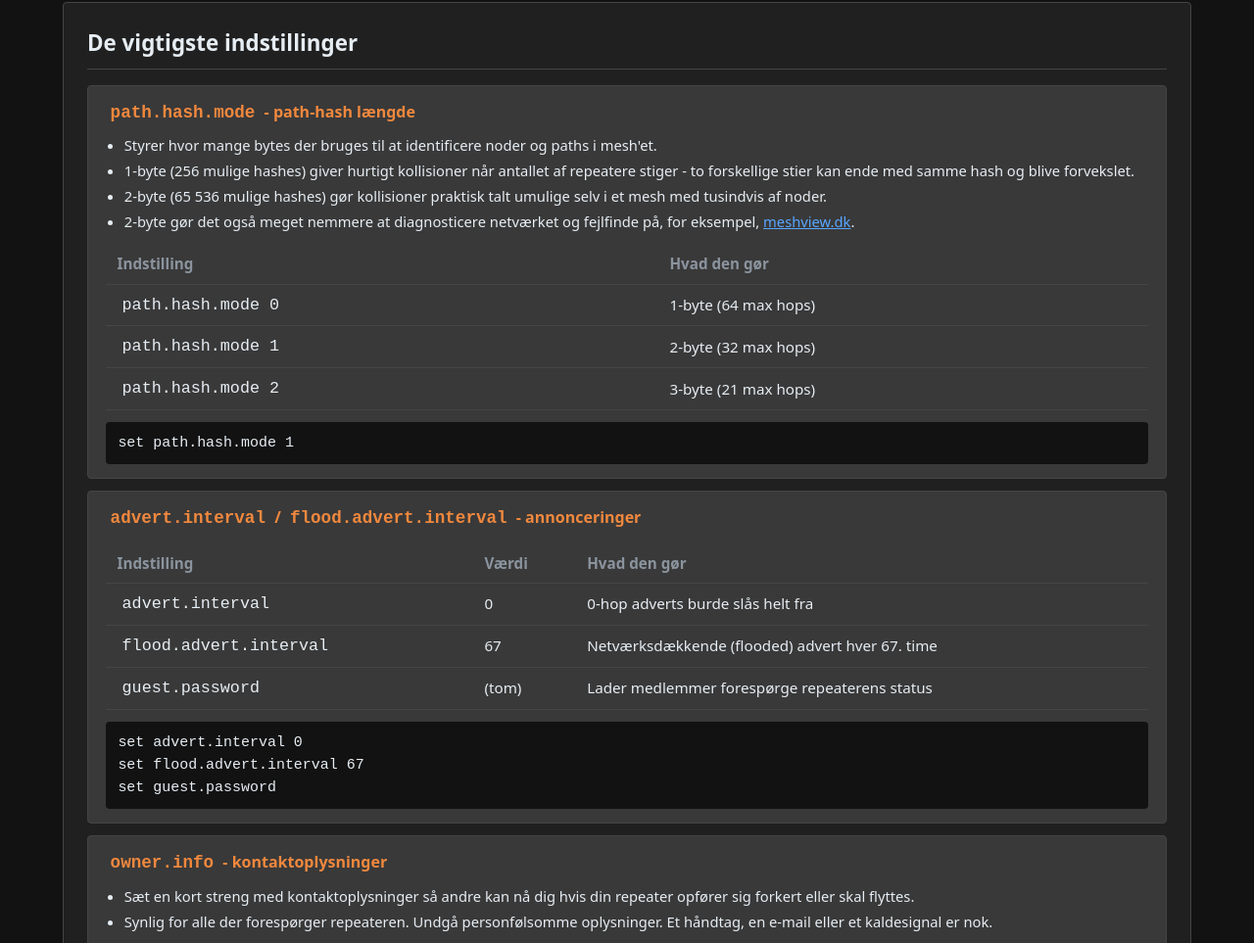
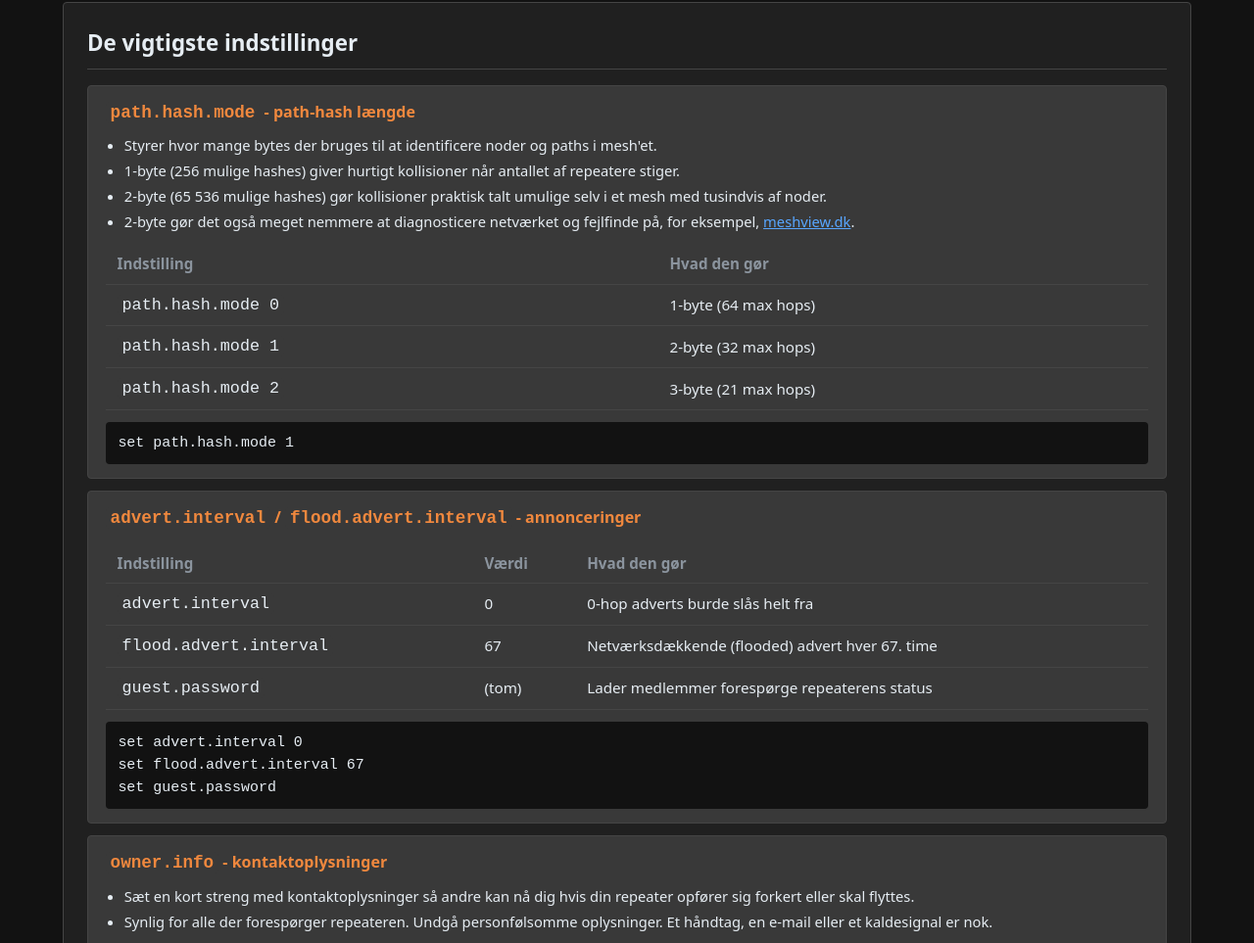
Before and after one commit to twinoak/meshguide.dk, a plain HTML site: page index.html in a window 1280 px wide. Shown: the part 1330-2293 px from the top of the page at 98% size. Drawn offline with nearby package versions, Linux system fonts and the light colour scheme.

Commit message:
1byte hash path explanation trim

```diff
--- a/index.html
+++ b/index.html
@@ -99,7 +99,7 @@
       <h3><code>path.hash.mode</code> - path-hash længde</h3>
       <ul>
         <li>Styrer hvor mange bytes der bruges til at identificere noder og paths i mesh'et.</li>
-        <li>1-byte (256 mulige hashes) giver hurtigt kollisioner når antallet af repeatere stiger - to forskellige stier kan ende med samme hash og blive forvekslet.</li>
+        <li>1-byte (256 mulige hashes) giver hurtigt kollisioner når antallet af repeatere stiger.</li>
         <li>2-byte (65 536 mulige hashes) gør kollisioner praktisk talt umulige selv i et mesh med tusindvis af noder.</li>
         <li>2-byte gør det også meget nemmere at diagnosticere netværket og fejlfinde på, for eksempel, <a href="https://meshview.dk">meshview.dk</a>.</li>
       </ul>
```
